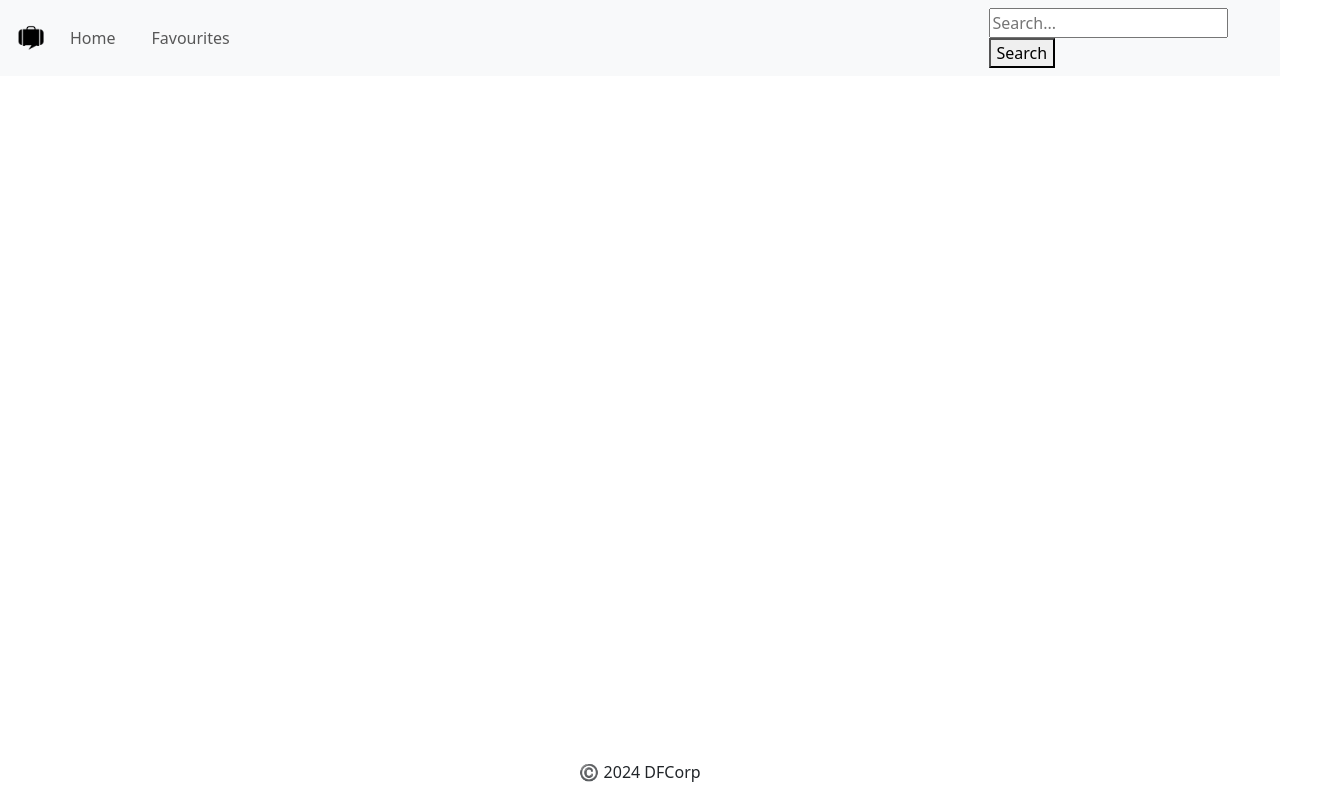
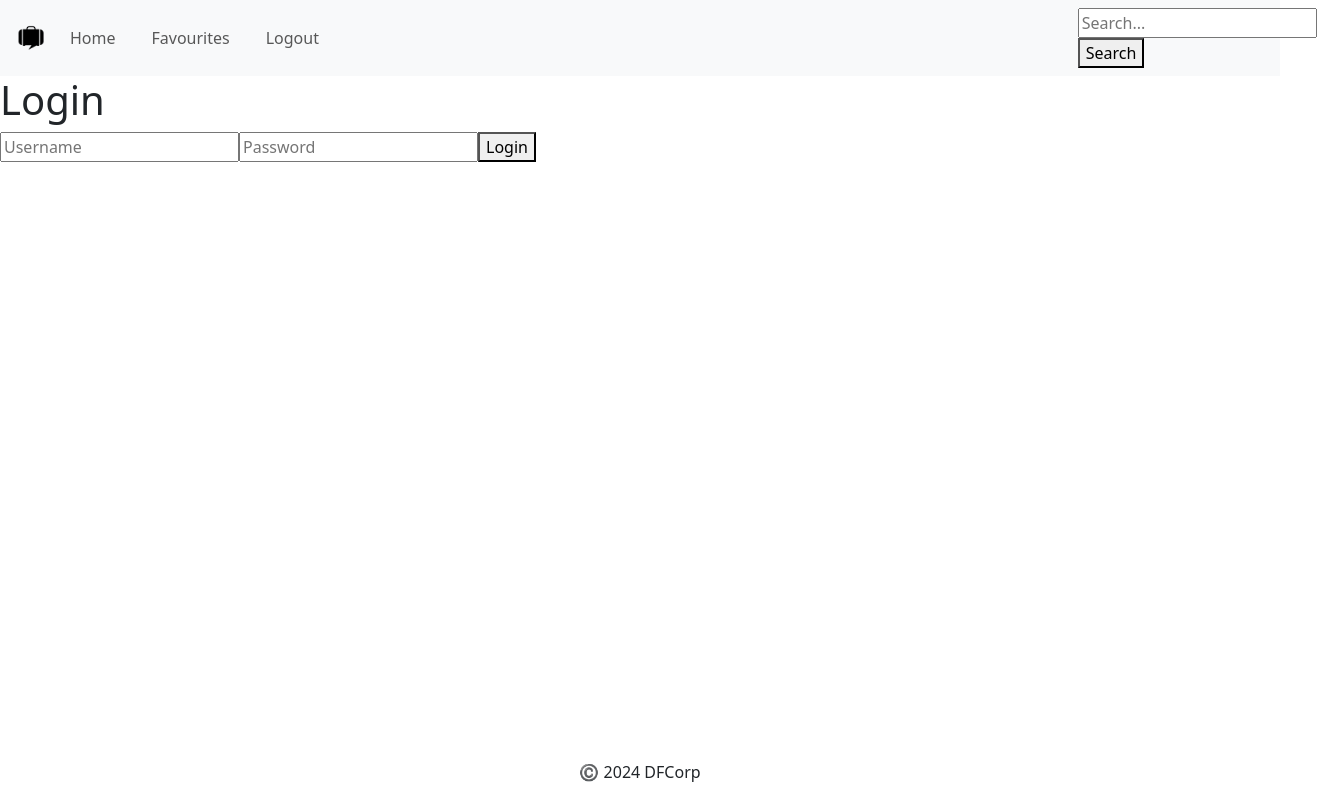
Before and after one commit to willcoope/df-travelapp-challenge, a React (Vite) app in the folder frontend/: page /login in a window 1280 px wide. Shown: the whole page, 1317 px wide, since content can reach past the window. Built offline with nearby package versions, Linux system fonts and the light colour scheme.

Commit message:
Implement removal of favourite by backend call

```diff
--- a/frontend/src/components/Favourite.jsx
+++ b/frontend/src/components/Favourite.jsx
@@ -1,20 +1,27 @@
 import { useNavigate } from "react-router-dom";
 import filledBookmark from "../images/filled_bookmark.png";
-
+import authService from "../services/auth.service";
 const Favourite = ({ name, setRefresh }) => {
   const navigate = useNavigate();
   const handleClick = () => {
     navigate(`/location/${name.toLowerCase()}`);
   };
-  const handleRemove = () => {
-    let bookmarks = localStorage.getItem("favouriteLocations");
-    bookmarks = bookmarks ? JSON.parse(bookmarks) : [];
-    const index = bookmarks.indexOf(name.toLowerCase());
-    if (index !== -1) {
-      bookmarks.splice(index, 1);
+  const handleRemove = async (e) => {
+    e.preventDefault();
+    try {
+      const user = JSON.parse(localStorage.getItem("user"));
+      const response = await authService.removeFavourite(
+        user.username,
+        user.password,
+        name.toLowerCase()
+      );
+      console.log(response);
+      user.favourites = response.favourites;
+      localStorage.setItem("user", JSON.stringify(user));
+      setRefresh((prev) => !prev);
+    } catch (error) {
+      console.log(error);
     }
-    localStorage.setItem("favouriteLocations", JSON.stringify(bookmarks));
-    setRefresh((prev) => !prev);
   };
   name = name[0].toUpperCase() + name.slice(1);
   name = name.replace(/%20(\w)/g, function (_, c) {
--- a/frontend/src/components/FavouritesGrid.jsx
+++ b/frontend/src/components/FavouritesGrid.jsx
@@ -5,19 +5,20 @@ import "./Forecast.css";
 
 const FavouritesGrid = () => {
   const [refresh, setRefresh] = useState(false);
-  let bookmarks = localStorage.getItem("favouriteLocations");
-  bookmarks = bookmarks ? JSON.parse(bookmarks) : [];
+  let user = localStorage.getItem("user");
+  user = user ? JSON.parse(user) : {};
+  let bookmarks = user.favourites || [];
 
   const toTitleCase = (str) => {
-    return str.replace(/\w\S*/g, function(txt){
-        return txt.charAt(0).toUpperCase() + txt.substr(1).toLowerCase();
+    return str.replace(/\w\S*/g, function (txt) {
+      return txt.charAt(0).toUpperCase() + txt.substr(1).toLowerCase();
     });
-  }
+  };
 
   return (
     <div className="favourites-grid white-outline">
       {bookmarks.map((bookmark, index) => (
-        <Favourite name={toTitleCase(bookmark)} setRefresh={setRefresh} />
+        <Favourite key={index} name={toTitleCase(bookmark)} setRefresh={setRefresh} />
       ))}
     </div>
   );
--- a/frontend/src/components/Header.jsx
+++ b/frontend/src/components/Header.jsx
@@ -17,10 +17,11 @@ const Header = () => {
   const handleToggle = () => {
     setIsOpen(!isOpen);
   };
-  const hasFavourites = localStorage.getItem("favouriteLocations") != "[]";
-  let bookmarks = localStorage.getItem("favouriteLocations");
-  bookmarks = bookmarks ? JSON.parse(bookmarks) : [];
-
+  let user = localStorage.getItem("user");
+  const loggedIn = (user !== null)
+  user = user ? JSON.parse(user) : {};
+  const hasFavourites = user.favourites != "[]";
+  let bookmarks = user.favourites || [];
   const toTitleCase = (str) => {
     return str.replace(/\w\S*/g, function(txt){
         return txt.charAt(0).toUpperCase() + txt.substr(1).toLowerCase();
@@ -80,6 +81,25 @@ const Header = () => {
               </div>
             </li>
           )}
+          {!loggedIn ? (
+            <li className="nav-item">
+              <button
+                className="nav-link"
+                onClick={() => {
+                  localStorage.removeItem("user");
+                  navigate("/login");
+                }}
+              >
+                Logout
+              </button>
+            </li>
+          ) : (
+            <li className="nav-item">
+              <button className="nav-link" onClick={() => navigate("/login")}>
+                Login
+              </button>
+            </li>
+          )}
         </ul>
         {currentLocation.pathname !== "/" && (
         <div className="search-input">
--- a/frontend/src/components/Login.jsx
+++ b/frontend/src/components/Login.jsx
@@ -2,11 +2,14 @@ import HomeBackground from "./HomeBackground";
 import Footer from "./Footer";
 import Header from "./Header";
 import SearchBar from "./SearchBar";
+import LoginForm from "./LoginForm";
 
 const Login = () => {
   return (
     <div>
       <Header />
+      <h1>Login</h1>
+      <LoginForm />
       <Footer />
     </div>
   );
--- /dev/null
+++ b/frontend/src/components/LoginForm.jsx
@@ -0,0 +1,45 @@
+import React, { useState } from 'react';
+import axios from 'axios';
+import authService from '../services/auth.service';
+import { useNavigate } from "react-router-dom";
+
+const LoginForm = () => {
+    const [username, setUsername] = useState('');
+    const [password, setPassword] = useState('');
+    const [error, setError] = useState('');
+    const navigate = useNavigate();
+
+    const handleSubmit = async (e) => {
+        e.preventDefault();
+
+        try {
+        const response = await authService.login(username, password);
+        console.log(response);
+        navigate("/favourites");
+        } catch (error) {
+        console.log(error);
+        setError(error.message);
+        }
+    };
+
+    return (
+        <form onSubmit={handleSubmit}>
+        <input
+            type="text"
+            placeholder="Username"
+            value={username}
+            onChange={(e) => setUsername(e.target.value)}
+        />
+        <input
+            type="password"
+            placeholder="Password"
+            value={password}
+            onChange={(e) => setPassword(e.target.value)}
+        />
+        <button type="submit">Login</button>
+        {error && <p>{error}</p>}
+        </form>
+    );
+    };
+
+export default LoginForm;
--- /dev/null
+++ b/frontend/src/services/auth.service.js
@@ -0,0 +1,44 @@
+import axios from "axios";
+
+const API_URL = "http://localhost:4000";
+
+const login = async (username, password) => {
+  try {
+    const response = await axios.post(`${API_URL}/login`, {
+      username,
+      password,
+    });
+    const data = await response.data;
+    console.log(data);
+    if (data.user) {
+      localStorage.setItem("user", JSON.stringify(data.user));
+    }
+    return data.user;
+  } catch (error) {
+    console.log(error);
+    throw error;
+  }
+};
+
+const removeFavourite = async (username, password, removefavourite) => {
+  try {
+    const response = await axios.put(`${API_URL}/removefavourite`, {
+      username,
+      password,
+      removefavourite,
+    });
+    const data = await response.data;
+    console.log(data);
+    return data;
+  } catch (error) {
+    console.log(error);
+    throw error;
+  }
+};
+
+const authService = {
+  login,
+  removeFavourite,
+};
+
+export default authService;
```
